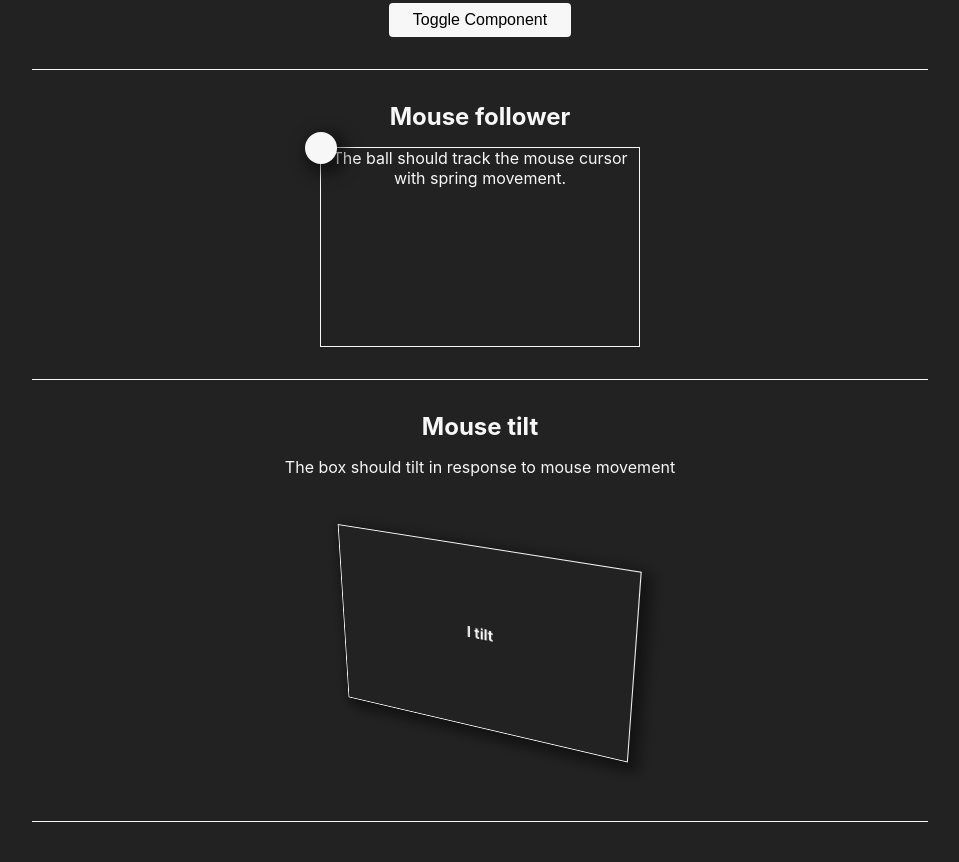
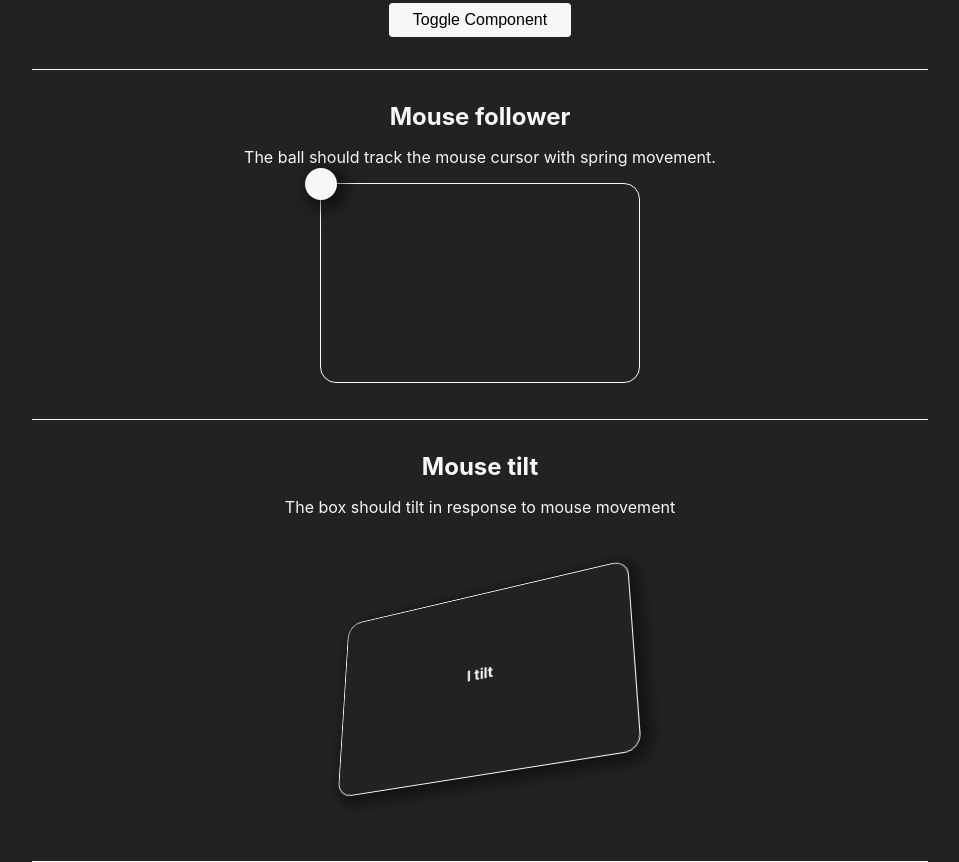
Before and after one commit to barnardnicholas/react-spring-router, a React app: page /demo-page in a window 1280 px wide. Shown: the part 638-1500 px from the top of the page, without its empty margins (160-1119 px from the left). Before the commit the page ends 1460 px from the top, so only its background shows below. Built offline with nearby package versions, Linux system fonts and the light colour scheme.

Commit message:
Improve logic for tilter

```diff
--- a/src/DemoItems/MouseFollowItem.js
+++ b/src/DemoItems/MouseFollowItem.js
@@ -33,10 +33,12 @@ const MouseFollowItem = () => {
   });
 
   return (
-    <div className="mouse-follow-container">
+    <>
       <p>The ball should track the mouse cursor with spring movement.</p>
-      <animated.span className="mouse-follower" style={followStyles} />
-    </div>
+      <div className="mouse-follow-container">
+        <animated.span className="mouse-follower" style={followStyles} />
+      </div>
+    </>
   );
 };
 
--- a/src/DemoItems/MouseTiltItem.js
+++ b/src/DemoItems/MouseTiltItem.js
@@ -15,7 +15,7 @@ const MouseTiltItem = () => {
   const getTilterPosition = (w, h, mX, mY, cX, cY) => {
     const dY = (mX - cX) / (w / 2);
     const dX = (mY - cY) / (h / 2);
-    const aX = dX * maxTilt;
+    const aX = dX * maxTilt * -1;
     const aY = dY * maxTilt;
     return { aX, aY };
   };
--- a/src/styles.css
+++ b/src/styles.css
@@ -91,6 +91,7 @@ section:last-child {
   width: 25vw;
   height: 25vh;
   border: 1px solid;
+  border-radius: 1rem;
 }
 
 .mouse-follower {
@@ -127,4 +128,5 @@ section:last-child {
   display: flex;
   justify-content: center;
   align-items: center;
+  border-radius: 1rem;
 }
```
